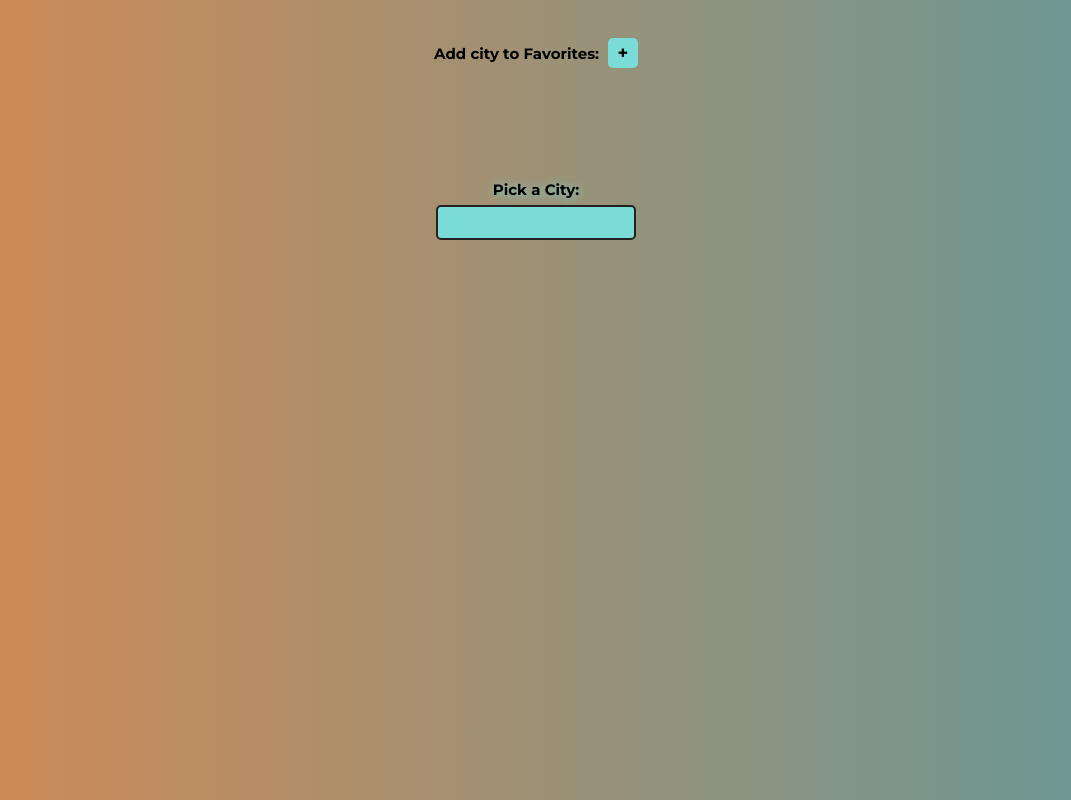
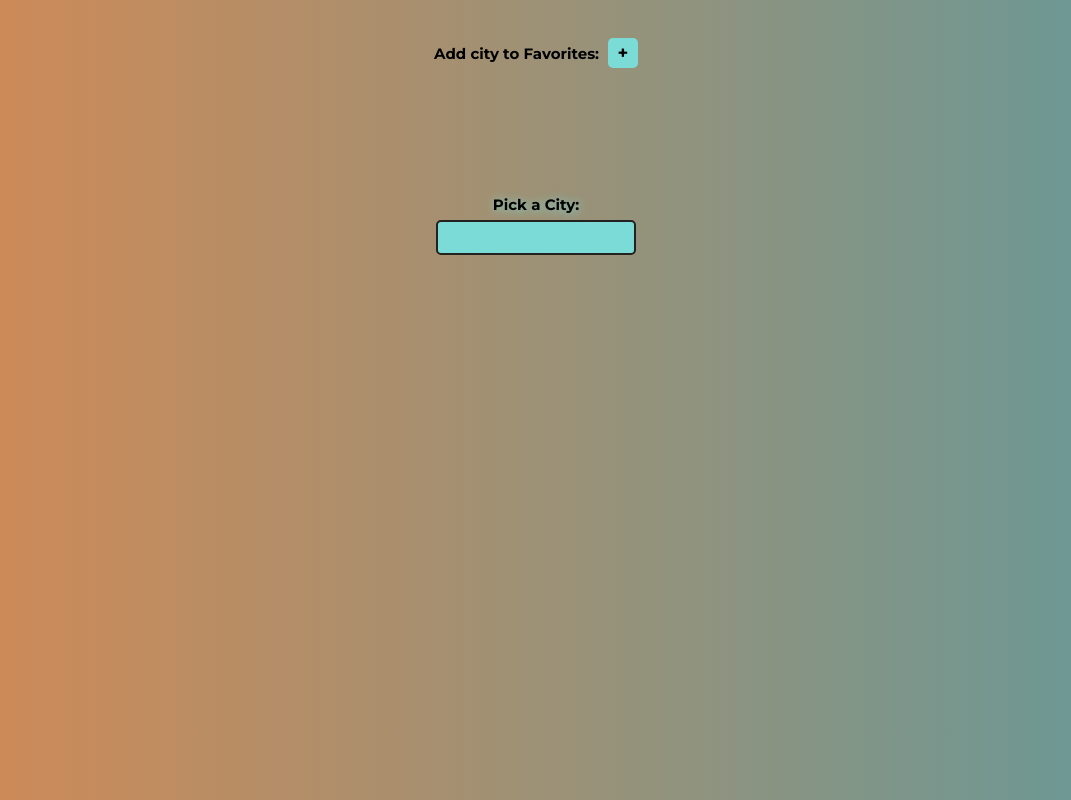
Before and after one commit to MateiMadalina/WeatherApp, a website: page client/index.html in a window 1280 px wide. Shown: the whole page, without its empty margins (104-1175 px from the left). Drawn offline with Linux system fonts and the light colour scheme.

Commit message:
Add extra top margin to form

```diff
--- a/client/public/style.css
+++ b/client/public/style.css
@@ -76,7 +76,7 @@ form {
   justify-content: center;
   flex-direction: column;
   text-align: center;
-  margin: 5em 2em 2em 2em;
+  margin: 6em 2em 2em 2em;
   padding: 1em;
 }
 
```
